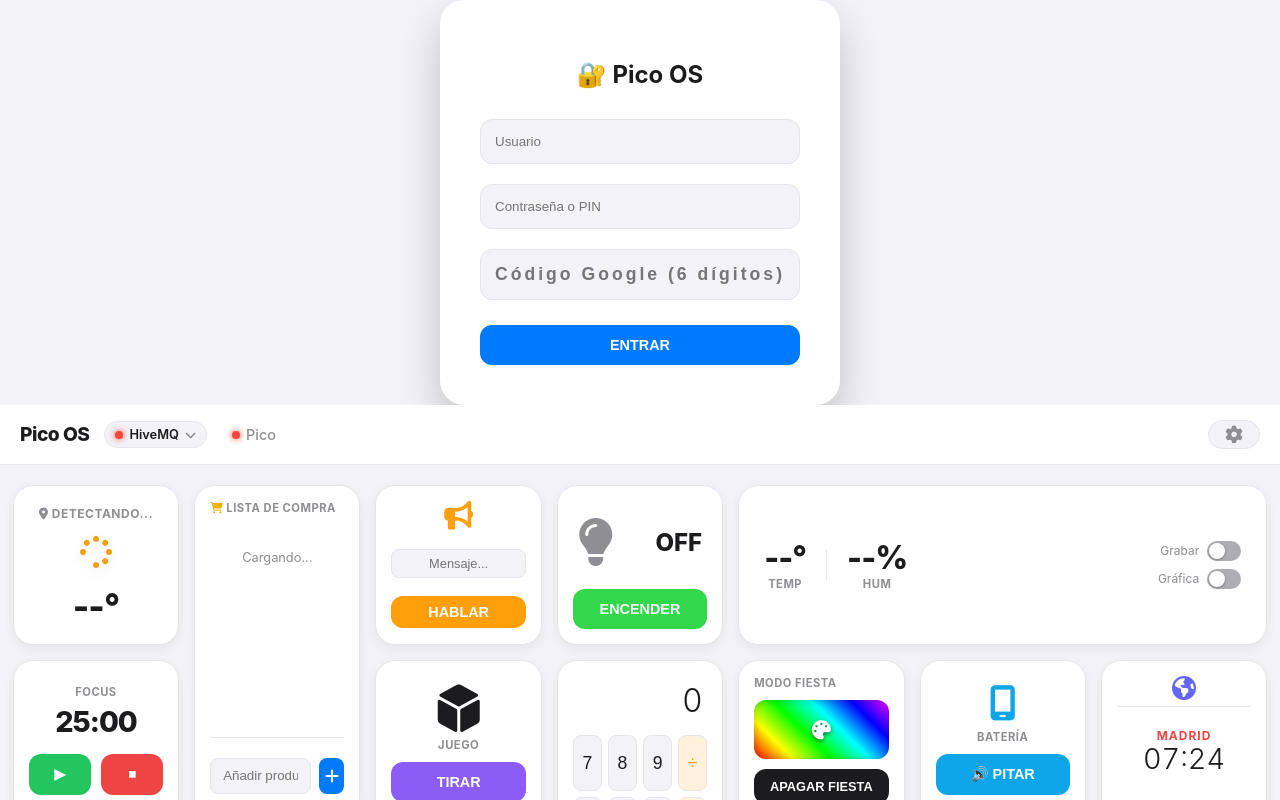
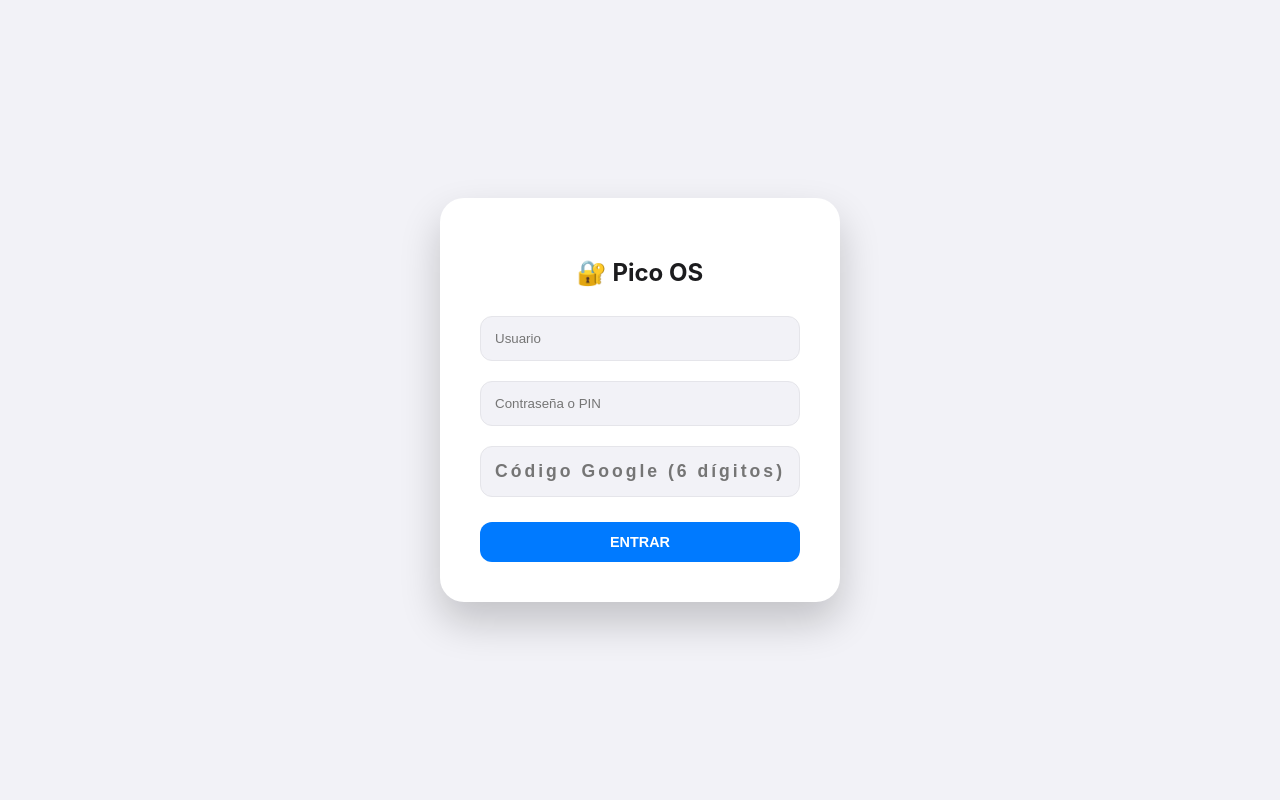
Before and after one commit to pablobp10/Pico-W-ESP, a plain HTML site: page index.html in a window 1280 px wide. Shown: the top 800 px of the page. Drawn offline with nearby package versions, Linux system fonts and the light colour scheme.

Commit message:
Refactor login box into a new login screen div

```diff
--- a/index.html
+++ b/index.html
@@ -15,6 +15,7 @@
 </head>
 <body>
 
+    <div id="login-screen">
         <div class="login-box">
             <h2>🔐 Pico OS </h2>
             <input type="text" id="user-input" placeholder="Usuario">
@@ -23,7 +24,7 @@
             <button class="btn-action" id="btn-login" style="margin-top:15px">ENTRAR</button>
             <p id="error-msg" style="color:red; display:none; margin-top:10px; font-size:0.9rem">Credenciales inválidas</p>
         </div>
-
+    </div>
     <header>
         <div class="header-left">
             <h1>Pico OS</h1>
```
Lines whose indentation alone changed are shown as unchanged.
